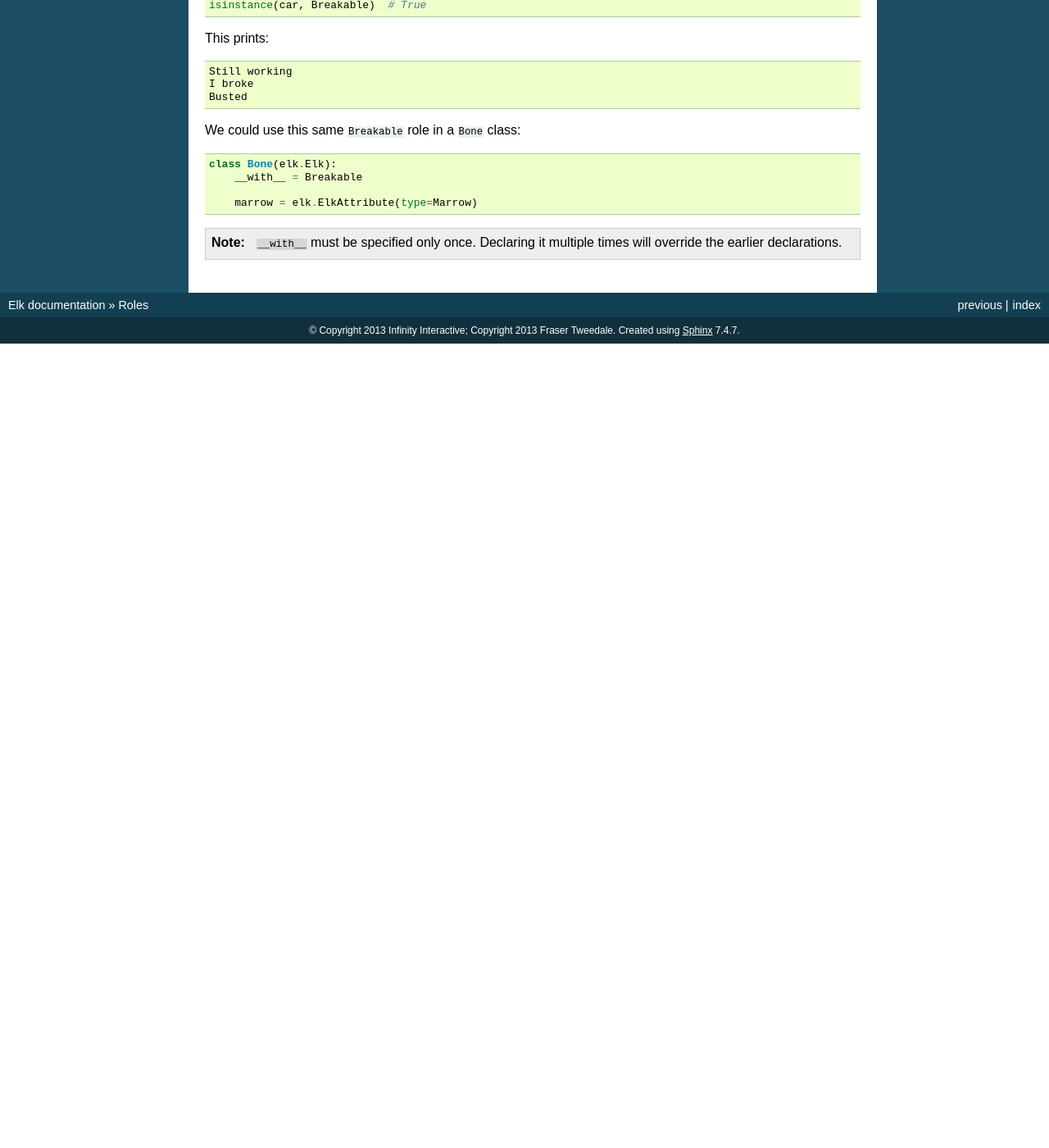
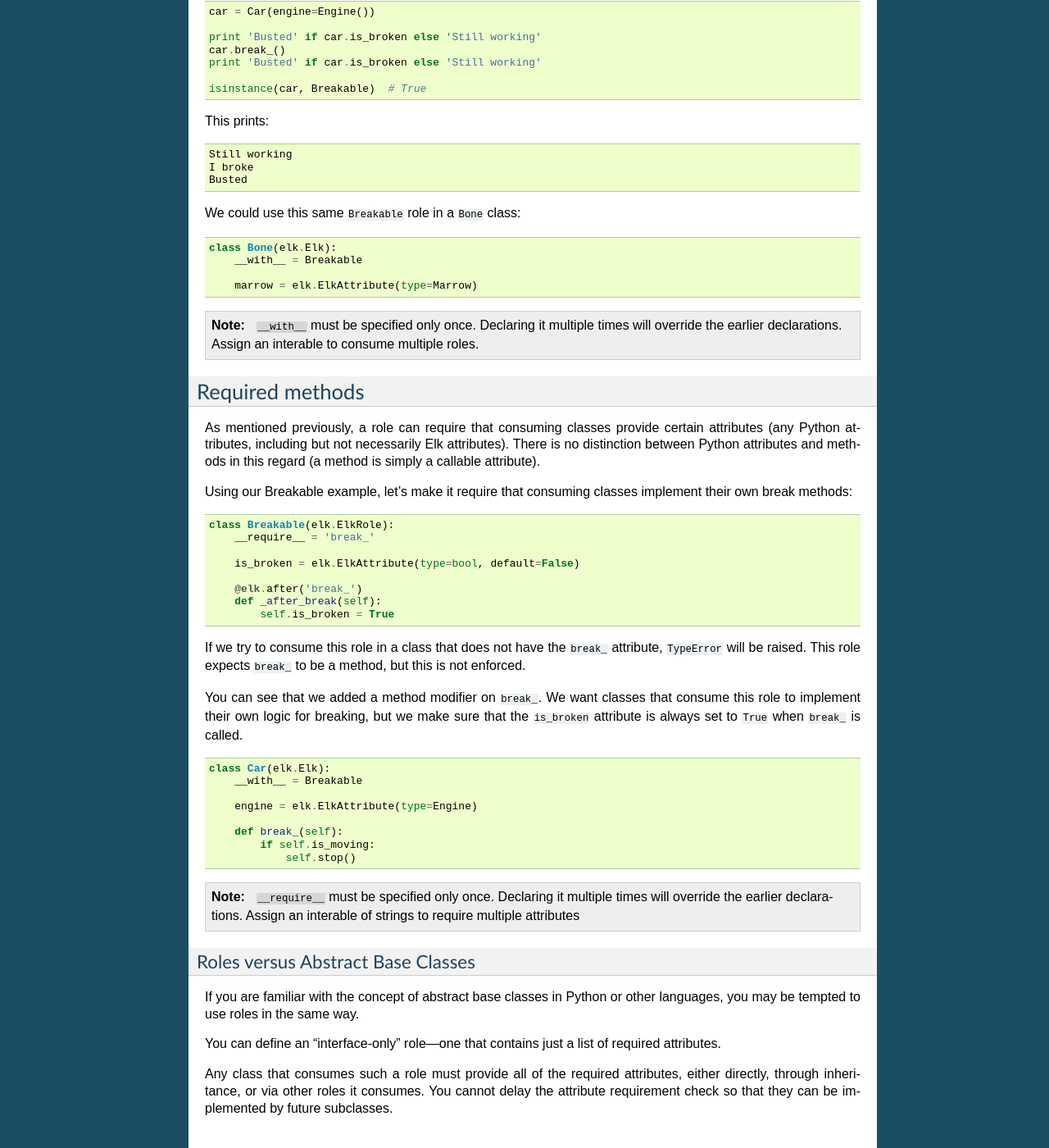
Before and after one commit to frasertweedale/elk, a Sphinx documentation site: the page built from doc/roles.rst, in a window 1280 px wide and 1400 px high, scrolled down 895 px. Shown: the whole window at 82% size. Built offline with Sphinx 7.4.7, drawn with Linux system fonts in a browser that asks for light colours; the version number could not be read and is left out; before the commit the page ends 1314 px from its top, so only the background shows below that; some of the changed text lies outside the part shown.

Commit message:
doc: add "Required methods" section to Roles chapter

```diff
--- a/doc/roles.rst
+++ b/doc/roles.rst
@@ -37,6 +37,13 @@ subclass of the consuming class will inherit all of these methods
 and attributes.
 
 Elk roles are similar to mixins in other languages.
+
+Besides defining their own methods and attributes, roles can also
+require that the consuming class define certain attributes
+(including methods) of its own.  You could have a role that
+consisted only of a list of required attributes, in which case the
+role would be very much like a Python abstract base class (i.e. via
+the :py:mod:`abc` module) or a Java interface.
 
 
 A simple role
@@ -96,4 +103,71 @@ We could use this same ``Breakable`` role in a ``Bone`` class::
 .. note::
 
   ``__with__`` must be specified only once.  Declaring it multiple
-  times will override the earlier declarations.
+  times will override the earlier declarations.  Assign an interable
+  to consume multiple roles.
+
+
+Required methods
+================
+
+As mentioned previously, a role can require that consuming classes
+provide certain attributes (any Python attributes, including but not
+necessarily Elk attributes).  There is no distinction between Python
+attributes and methods in this regard (a method is simply a callable
+attribute).
+
+Using our Breakable example, let's make it require that consuming
+classes implement their own break methods::
+
+    class Breakable(elk.ElkRole):
+        __require__ = 'break_'
+
+        is_broken = elk.ElkAttribute(type=bool, default=False)
+
+        @elk.after('break_')
+        def _after_break(self):
+            self.is_broken = True
+
+
+If we try to consume this role in a class that does not have the
+``break_`` attribute, ``TypeError`` will be raised.  This role
+expects ``break_`` to be a method, but this is not enforced.
+
+You can see that we added a method modifier on ``break_``. We want
+classes that consume this role to implement their own logic for
+breaking, but we make sure that the ``is_broken`` attribute is
+always set to ``True`` when ``break_`` is called.
+
+::
+
+    class Car(elk.Elk):
+        __with__ = Breakable
+
+        engine = elk.ElkAttribute(type=Engine)
+
+        def break_(self):
+            if self.is_moving:
+                self.stop()
+
+
+.. note::
+
+  ``__require__`` must be specified only once.  Declaring it
+  multiple times will override the earlier declarations.  Assign an
+  interable of strings to require multiple attributes
+
+
+Roles versus Abstract Base Classes
+----------------------------------
+
+If you are familiar with the concept of abstract base classes in
+Python or other languages, you may be tempted to use roles in the
+same way.
+
+You can define an "interface-only" role—one that contains just a
+list of required attributes.
+
+Any class that consumes such a role must provide all of the required
+attributes, either directly, through inheritance, or via other roles
+it consumes.  You cannot delay the attribute requirement check so
+that they can be implemented by future subclasses.
```
